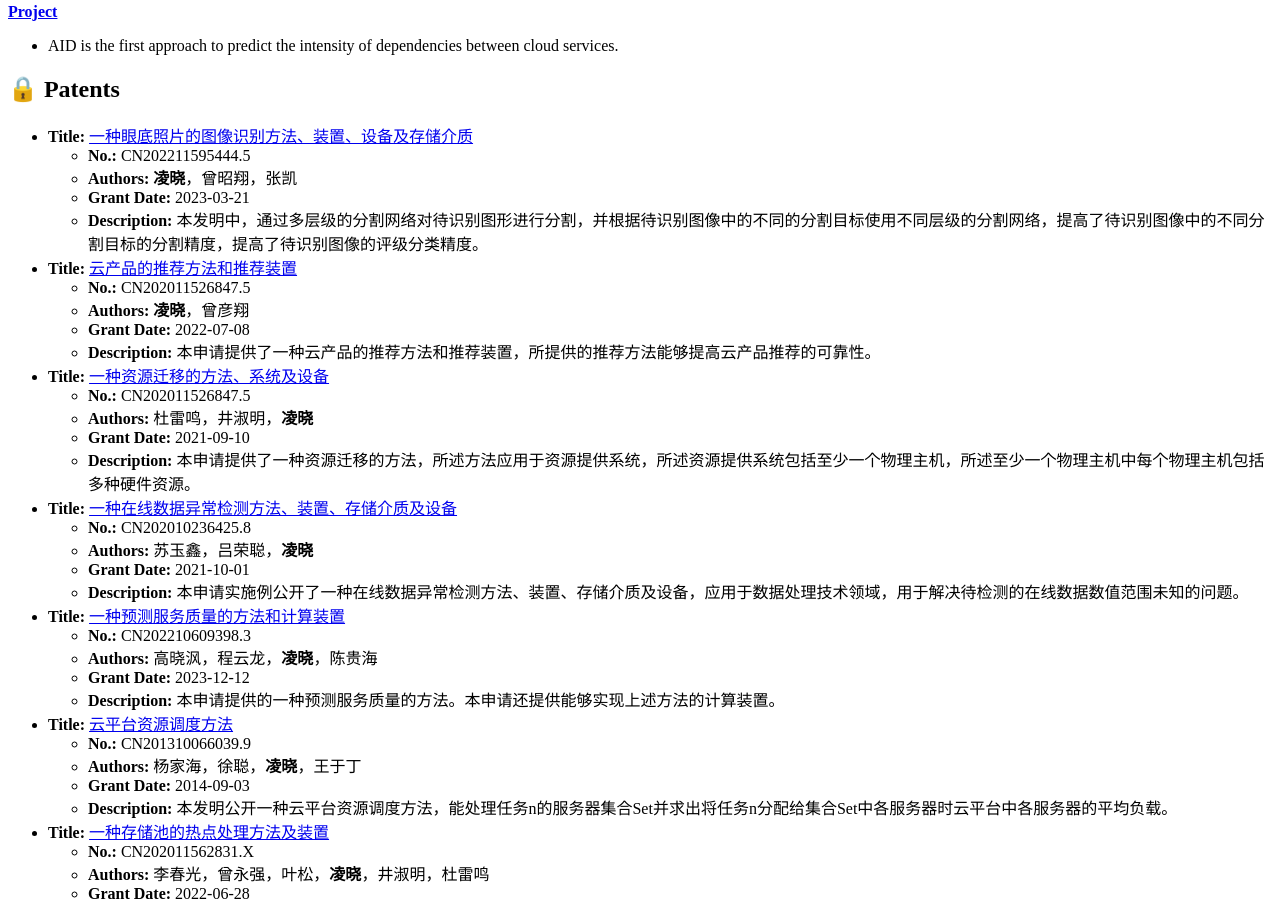
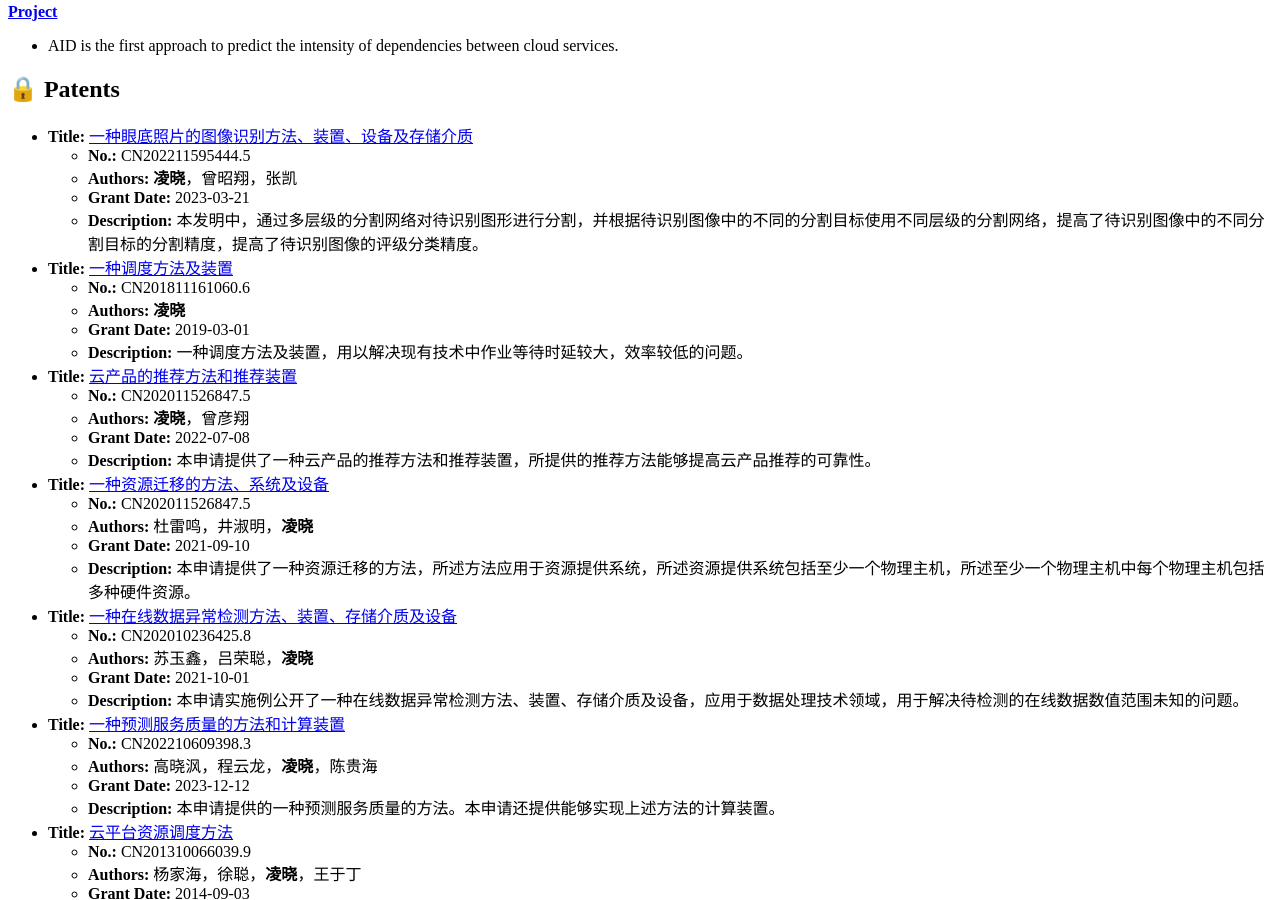
Before and after one commit to AILingXiao/AILingXiao.github.io, a Jekyll site: the page built from _pages/includes/pub.md, in a window 1280 px wide and 900 px high, scrolled down 1784 px. Built offline with Jekyll 4.4.1, drawn with Linux system fonts in a browser that asks for light colours; our own code applies the rules of GitHub Pages for plain Markdown files.

Commit message:
Update pub.md

```diff
--- a/_pages/includes/pub.md
+++ b/_pages/includes/pub.md
@@ -69,6 +69,12 @@ T Yang, J Shen, Y Su, **X Ling**, Y Yang, MR Lyu
   - **Grant Date:** 2023-03-21
   - **Description:** 本发明中，通过多层级的分割网络对待识别图形进行分割，并根据待识别图像中的不同的分割目标使用不同层级的分割网络，提高了待识别图像中的不同分割目标的分割精度，提高了待识别图像的评级分类精度。
 
+- **Title:** [一种调度方法及装置](https://www.qcc.com/zhuanliDetail/c7de995b270d81d25dd253bea52fde86.html)
+  - **No.:** CN201811161060.6
+  - **Authors:** **凌晓**
+  - **Grant Date:** 2019-03-01
+  - **Description:** 一种调度方法及装置，用以解决现有技术中作业等待时延较大，效率较低的问题。
+
 - **Title:** [云产品的推荐方法和推荐装置](https://www.qcc.com/zhuanliDetail/6ebff985672799460e968f51e2a3f69f.html)
   - **No.:** CN202011526847.5
   - **Authors:** **凌晓**，曾彦翔
```
